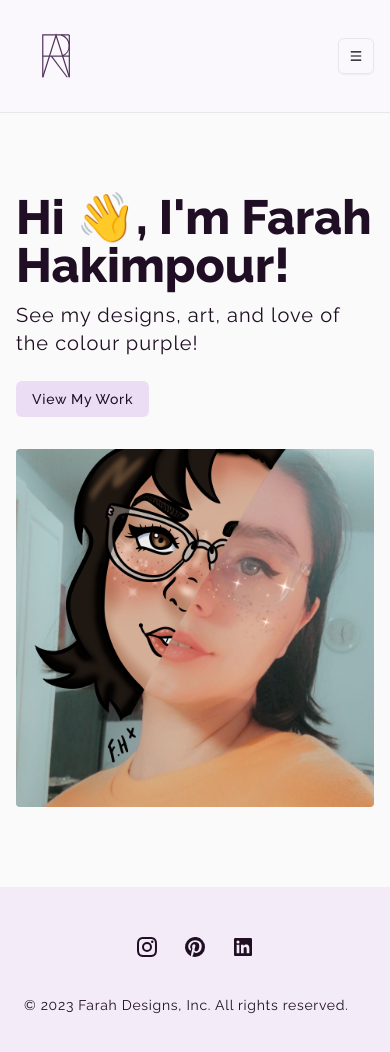
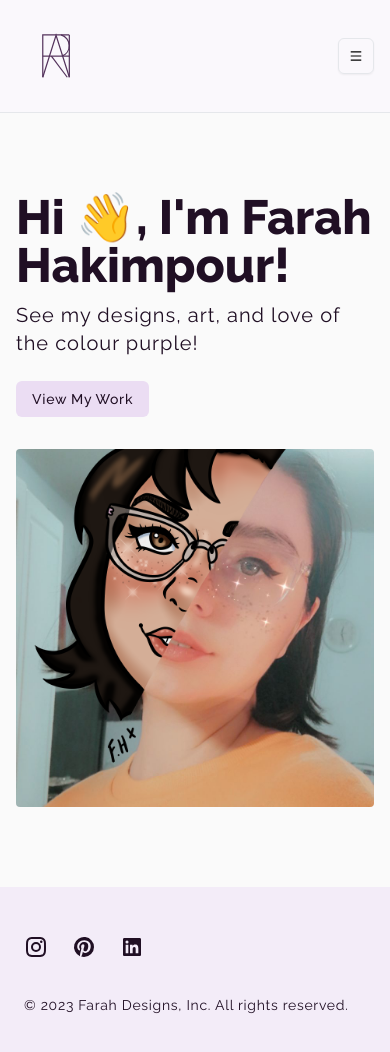
Before and after one commit to Justin-Bento/farah-hakimpour, a Next.js app: page / in a window 390 px wide. Shown: the top 1052 px of the page. Built offline with nearby package versions, Linux system fonts and the light colour scheme.

Commit message:
fixed icon alignment with footer

```diff
--- a/src/components/Footer.tsx
+++ b/src/components/Footer.tsx
@@ -6,7 +6,7 @@ export default function Footer() {
   return (
     <footer>
       <div className="px-6 py-12 lg:px-0 lg:mx-auto lg:container md:flex md:items-center md:justify-between">
-        <div className="flex justify-center space-x-6 md:order-2">
+        <div className="flex justify-start space-x-6 md:justify-center lg:justify-end md:order-2">
           {footer_navigation.map((item) => (
             <Link key={item.name} href={item.href} className="transition-all hover:opacity-80" target="_blank" aria-label="external-link-to-social-media">
               <span className="sr-only">{item.name}</span>
@@ -15,7 +15,7 @@ export default function Footer() {
           ))}
         </div>
         <div className="mt-8 md:order-1 md:mt-0">
-          <p className="text-sm leading-7 tracking-wider ">
+          <p className="text-sm leading-7 tracking-wider">
             &copy; {new Date().getFullYear()} Farah Designs, Inc. All rights reserved.
           </p>
         </div>
```
